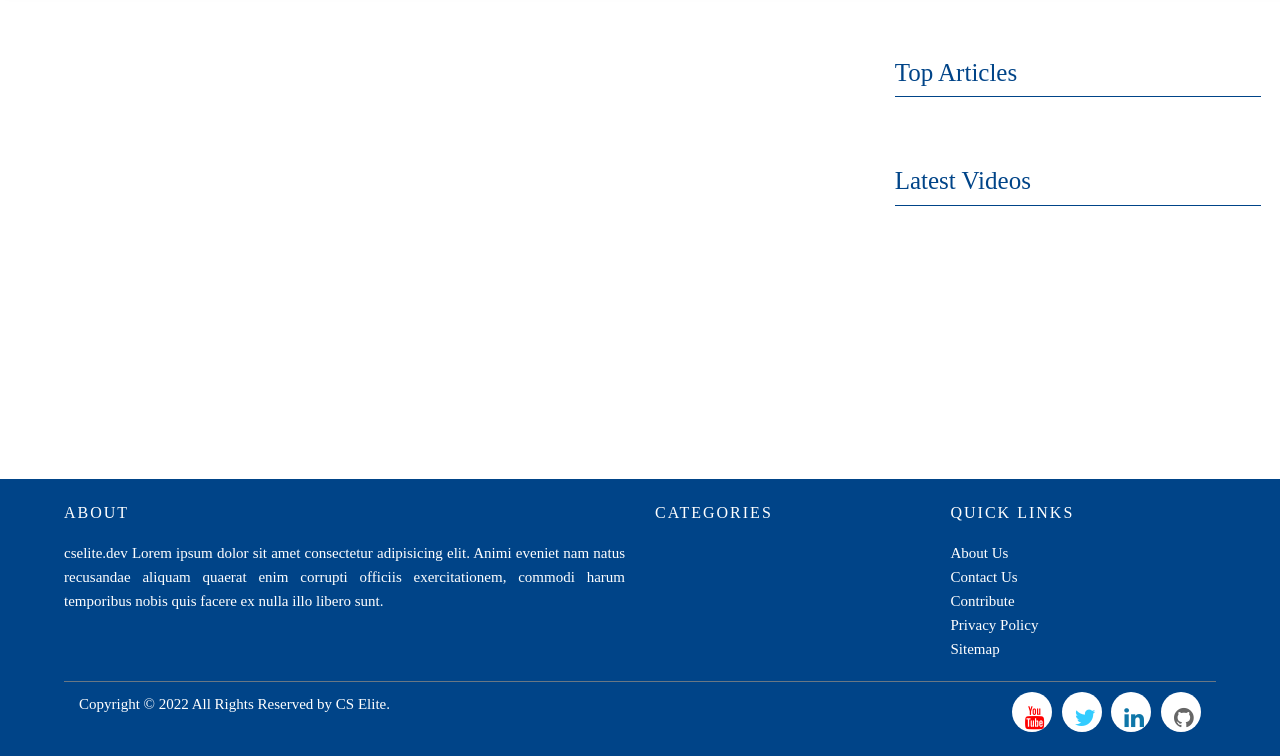
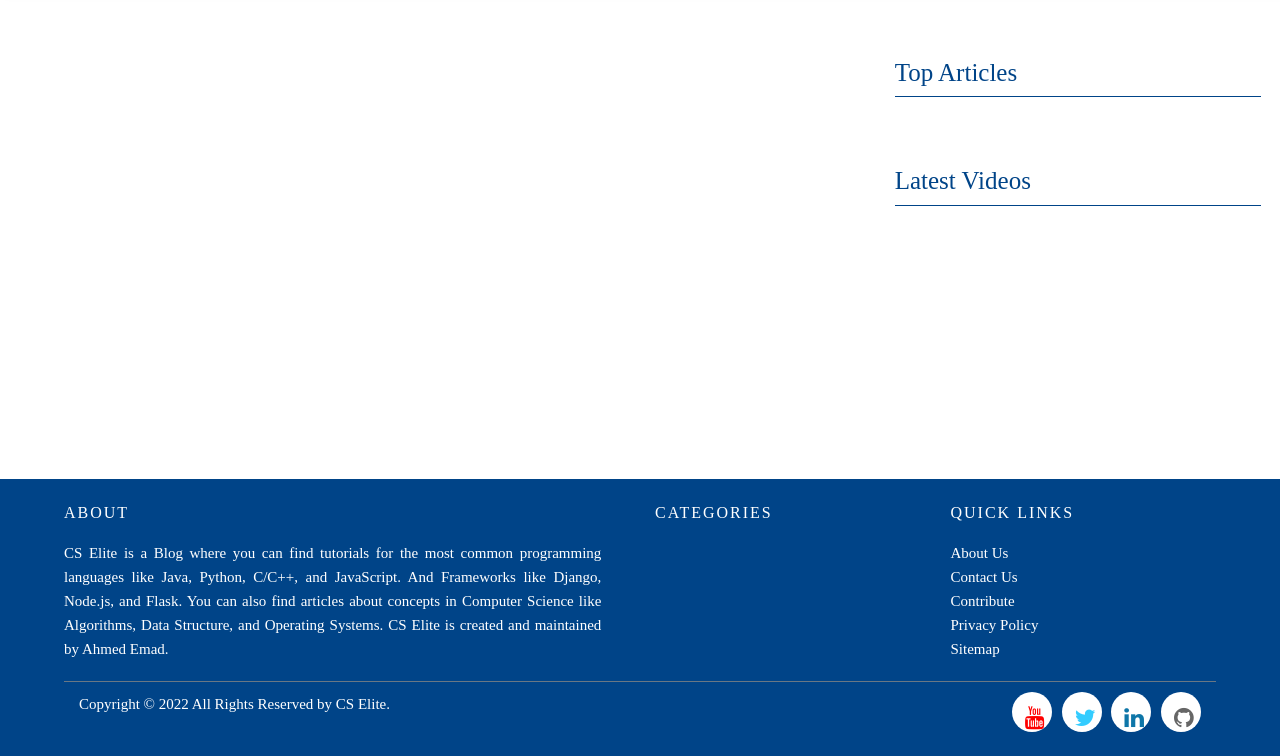
Before and after one commit to ahmed-alllam/CS-Elite, a Django app: page / in a window 1280 px wide. Shown: the part 81-837 px from the top of the page. Run offline with Django 3.2, Linux system fonts and the light colour scheme; data that the repository does not hold is empty; style sheets or scripts are compiled from the project's sources; some libraries are stand-ins or nearby versions; some web fonts are replaced.

Commit message:
Added Description meta tag, added about paragraph in footer

```diff
--- a/articles/templates/article_detail.html
+++ b/articles/templates/article_detail.html
@@ -17,6 +17,8 @@
     {% endcompress %}
 
     <title data-rh="true">{{ article.title }}</title>
+    <meta name="title" content="{{ article.title }}>
+    <meta name="description" content="{{ article.description }}">
 </head>
 
 <body>
--- a/articles/templates/articles.html
+++ b/articles/templates/articles.html
@@ -17,6 +17,8 @@
 {% endcompress %}
 
     <title data-rh="true">CS Elite | {{ category_title }}</title>
+    <meta name="title" content="CS Elite | {{ category_title }}">
+    <meta name="description" content="Read Latest Articles about {{ category_title }}">
 </head>
 <body>
     {% include "sections/header.html" %}
--- a/articles/templates/index.html
+++ b/articles/templates/index.html
@@ -20,6 +20,8 @@
 {% endcompress %}
 
     <title data-rh="true">CS Elite</title>
+    <meta name="title" content="CS Elite">
+    <meta name="description" content="CS Elite is a Blog where you can find tutorials for the most common programming languages like Java, Python, C/C++, and JavaScript. And Frameworks like Django, Node.js, and Flask. You can also find articles about concepts in Computer Science like Algorithms, Data Structure, and Operating Systems. CS Elite is created and maintained by Ahmed Emad.">
 </head>
 
 <body>
--- a/articles/templates/sections/footer.html
+++ b/articles/templates/sections/footer.html
@@ -3,9 +3,7 @@
     <div class="row">
         <div class="about col-sm-12 col-md-6">
             <h3>About</h3>
-            <p class="text-justify">cselite.dev Lorem ipsum dolor sit amet consectetur adipisicing elit. Animi
-                eveniet nam natus recusandae aliquam quaerat enim corrupti officiis exercitationem, commodi harum
-                temporibus nobis quis facere ex nulla illo libero sunt.</p>
+            <p class="text-justify">CS Elite is a Blog where you can find tutorials for the most common programming languages like Java, Python, C/C++, and JavaScript. And Frameworks like Django, Node.js, and Flask. You can also find articles about concepts in Computer Science like Algorithms, Data Structure, and Operating Systems. CS Elite is created and maintained by Ahmed Emad.</p>
         </div>
 
         <div class="categories col-xs-6 col-md-3">
@@ -39,7 +37,7 @@
     <div class="social">
         <div class="copyright col-md-8 col-sm-6 col-xs-12">
             <p>Copyright &copy; 2022 All Rights Reserved by
-                <a href="#">CS Elite</a>.
+                <a href="/">CS Elite</a>.
             </p>
         </div>
 
--- a/articles/templates/sections/head.html
+++ b/articles/templates/sections/head.html
@@ -5,8 +5,6 @@
 <link rel="stylesheet" href="https://cdnjs.cloudflare.com/ajax/libs/font-awesome/4.7.0/css/font-awesome.min.css" />
 <link rel="shortcut icon" type="image/png" href="{% static 'favicon.ico' %}" />
 <link rel="stylesheet" href="https://cdn.jsdelivr.net/npm/bootstrap-grid-only@1.0.0/bootstrap.css" />
-<meta name="description" content="">
-<!--TODO -->
 
 <!-- Global site tag (gtag.js) - Google Analytics -->
 <script async src="https://www.googletagmanager.com/gtag/js?id=G-YTCT72853N"></script>
--- a/static/styles/footer.scss
+++ b/static/styles/footer.scss
@@ -32,6 +32,12 @@
 	ul {
 		list-style-type: none;
 	}
+
+	.about {
+		width: 48%;
+		margin-right: 2%;
+	}
+
 	.social-links {
 		text-align: right;
 		margin-bottom: 10px;
```
